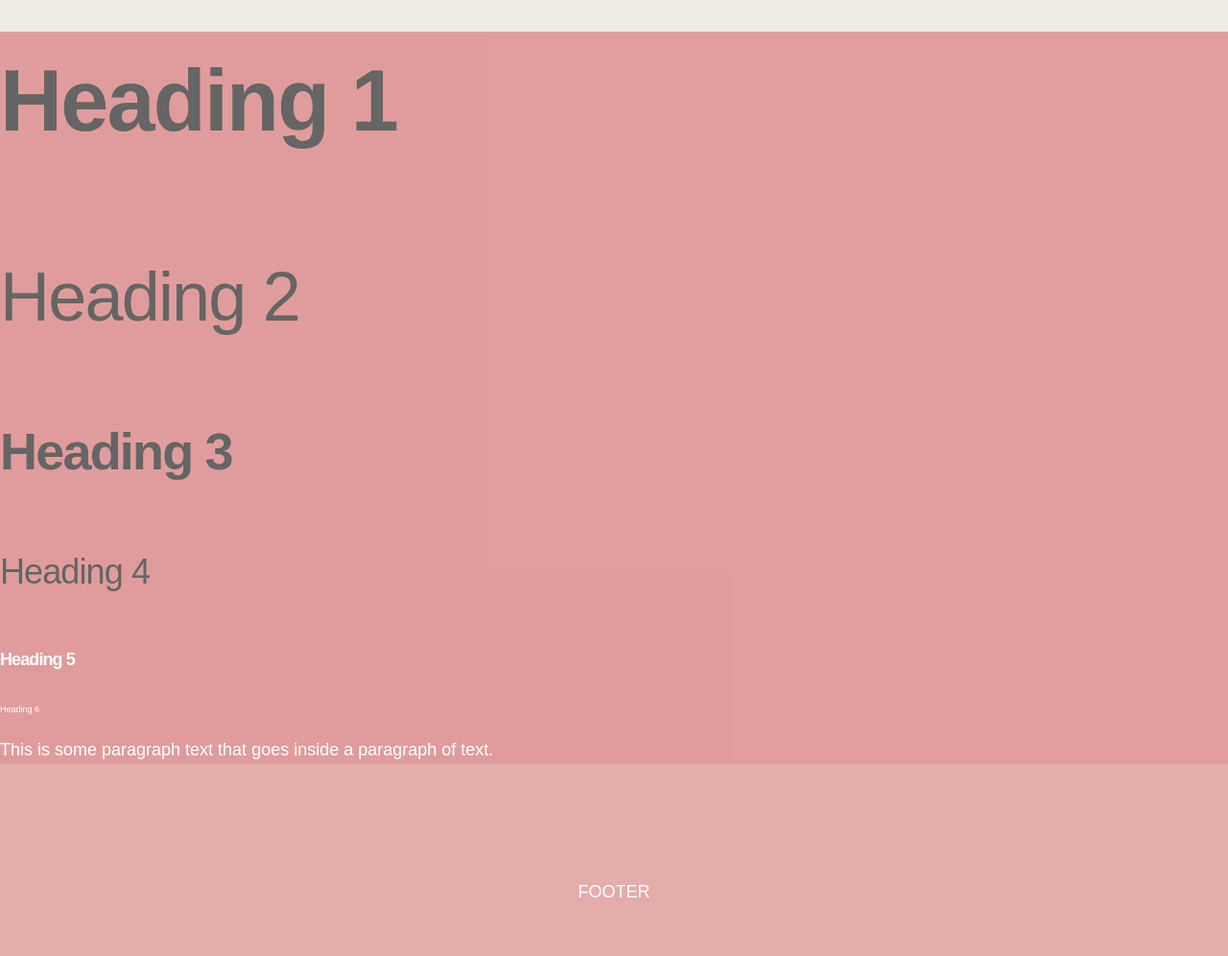
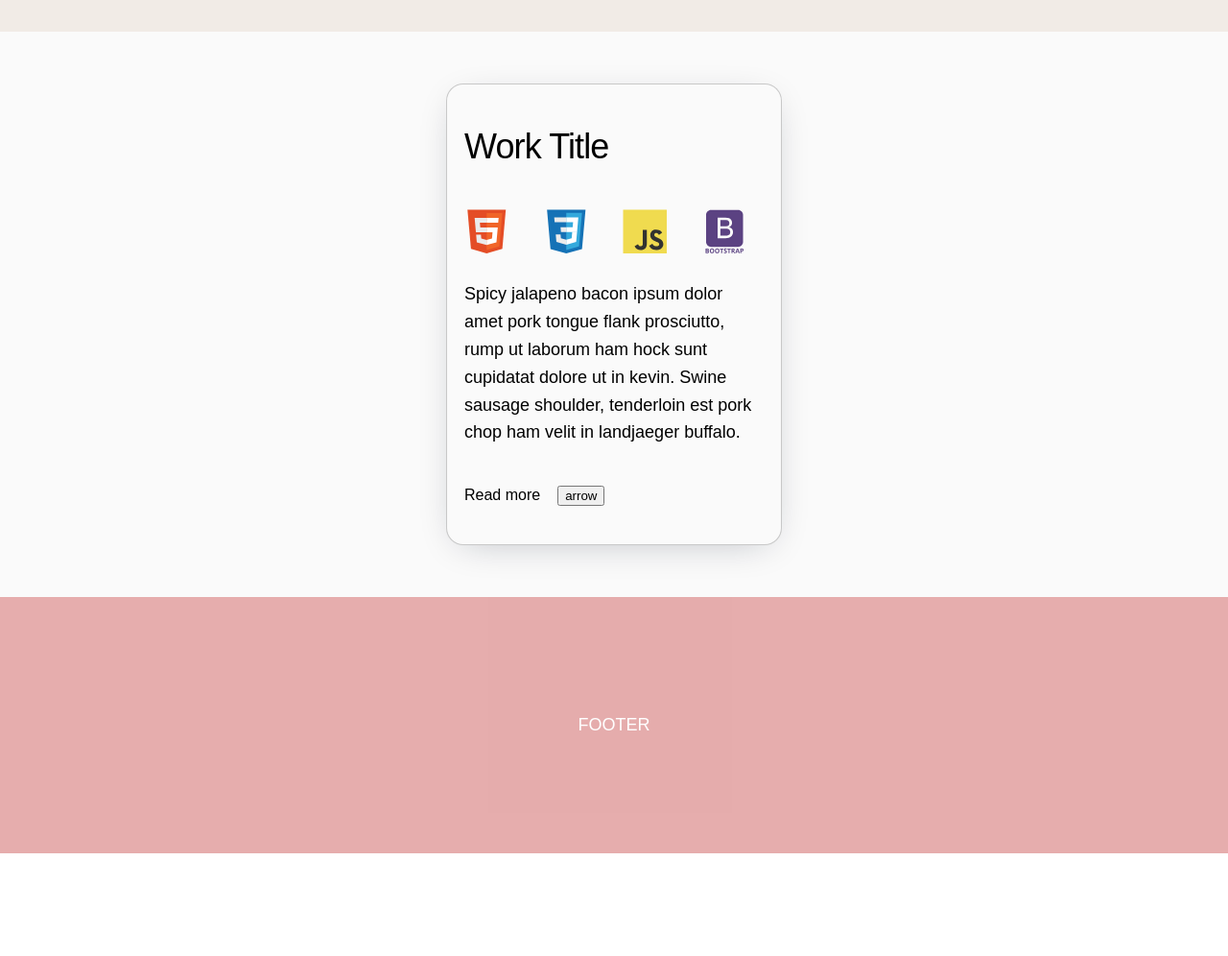
Before and after one commit to scott-wells/portfolio-v4, a Gatsby site: page / in a window 1280 px wide. Shown: the part 1440-2436 px from the top of the page at 96% size. After the commit the page ends 2329 px from the top, so only its background shows below. Built offline with nearby package versions, Linux system fonts and the light colour scheme; Gatsby itself is replaced by a stand-in of ours.

Commit message:
Styled card component.

```diff
--- a/src/components/Hero.js
+++ b/src/components/Hero.js
@@ -14,12 +14,12 @@ const Hero = () => {
               <img src={codepen} alt="codepen icon" style={{width: "20px"}}/>
             </a>
             <a href="https://github.com/scott-wells" target="_blank" rel="noreferrer">
-              <svg xmlns="http://www.w3.org/2000/svg" style={{width: "20px"}} fill="currentColor" class="bi bi-github" viewBox="0 0 16 16">
+              <svg xmlns="http://www.w3.org/2000/svg" style={{width: "20px"}} fill="currentColor" className="bi bi-github" viewBox="0 0 16 16">
                 <path d="M8 0C3.58 0 0 3.58 0 8c0 3.54 2.29 6.53 5.47 7.59.4.07.55-.17.55-.38 0-.19-.01-.82-.01-1.49-2.01.37-2.53-.49-2.69-.94-.09-.23-.48-.94-.82-1.13-.28-.15-.68-.52-.01-.53.63-.01 1.08.58 1.23.82.72 1.21 1.87.87 2.33.66.07-.52.28-.87.51-1.07-1.78-.2-3.64-.89-3.64-3.95 0-.87.31-1.59.82-2.15-.08-.2-.36-1.02.08-2.12 0 0 .67-.21 2.2.82.64-.18 1.32-.27 2-.27.68 0 1.36.09 2 .27 1.53-1.04 2.2-.82 2.2-.82.44 1.1.16 1.92.08 2.12.51.56.82 1.27.82 2.15 0 3.07-1.87 3.75-3.65 3.95.29.25.54.73.54 1.48 0 1.07-.01 1.93-.01 2.2 0 .21.15.46.55.38A8.012 8.012 0 0 0 16 8c0-4.42-3.58-8-8-8z"/>
               </svg>
             </a>
             <a href="https://www.linkedin.com/in/scott-wells-1a3119161/" target="_blank" rel="noreferrer">
-              <svg xmlns="http://www.w3.org/2000/svg" style={{width: "20px"}} fill="currentColor" class="bi bi-linkedin" viewBox="0 0 16 16">
+              <svg xmlns="http://www.w3.org/2000/svg" style={{width: "20px"}} fill="currentColor" className="bi bi-linkedin" viewBox="0 0 16 16">
                 <path d="M0 1.146C0 .513.526 0 1.175 0h13.65C15.474 0 16 .513 16 1.146v13.708c0 .633-.526 1.146-1.175 1.146H1.175C.526 16 0 15.487 0 14.854V1.146zm4.943 12.248V6.169H2.542v7.225h2.401zm-1.2-8.212c.837 0 1.358-.554 1.358-1.248-.015-.709-.52-1.248-1.342-1.248-.822 0-1.359.54-1.359 1.248 0 .694.521 1.248 1.327 1.248h.016zm4.908 8.212V9.359c0-.216.016-.432.08-.586.173-.431.568-.878 1.232-.878.869 0 1.216.662 1.216 1.634v3.865h2.401V9.25c0-2.22-1.184-3.252-2.764-3.252-1.274 0-1.845.7-2.165 1.193v.025h-.016a5.54 5.54 0 0 1 .016-.025V6.169h-2.4c.03.678 0 7.225 0 7.225h2.4z"/>
               </svg>
             </a>
--- a/src/components/Work.js
+++ b/src/components/Work.js
@@ -1,18 +1,29 @@
 // Imports //
 import * as React from "react"
+// icons
+import HtmlIcon from "../images/icons/HtmlIcon"
+import CssIcon from "../images/icons/CssIcon"
+import JavascriptIcon from "../images/icons/JavascriptIcon"
+import BootstrapIcon from "../images/icons/BootstrapIcon"
 
 
 // Render
 const Work = () => {
     return (
         <section className='section-work'>
-            <h1>Heading 1</h1>
-            <h2>Heading 2</h2>
-            <h3>Heading 3</h3>
-            <h4>Heading 4</h4>
-            <h5>Heading 5</h5>
-            <h6>Heading 6</h6>
-            <p>This is some paragraph text that goes inside a paragraph of text.</p>
+            <div className="work-container">
+                <div className="project">
+                    <h4>Work Title</h4>
+                    <div className="icons">
+                        <HtmlIcon></HtmlIcon>
+                        <CssIcon></CssIcon>
+                        <JavascriptIcon></JavascriptIcon>
+                        <BootstrapIcon></BootstrapIcon>
+                    </div>
+                    <p>Spicy jalapeno bacon ipsum dolor amet pork tongue flank prosciutto, rump ut laborum ham hock sunt cupidatat dolore ut in kevin. Swine sausage shoulder, tenderloin est pork chop ham velit in landjaeger buffalo.</p>
+                    <span>Read more</span><button type="button">arrow</button>
+                </div>
+            </div>
         </section>
     )
 }
--- a/src/sass/_base.scss
+++ b/src/sass/_base.scss
@@ -5,11 +5,21 @@
 
 /* Variables
 –––––––––––––––––––––––––––––––––––––––––––––––––– */
+// colors
 $darkGray: rgb(50, 50, 50);
 $gray: #868f92;
 $offWhite: #f3f3f3;
 $orangeDark: #220900;
 $blueaccent: rgb(7, 160, 221);
+// fonts
+$fontSize-0: 12px;
+$fontSize-1: 14px;
+$fontSize-3: 16px;
+$fontSize-4: 20px;
+$fontSize-5: 24px;
+$fontSize-6: 36px;
+$fontSize-7: 48px;
+// screen sizes
 $phone: 640px;
 $tablet: 768px;
 $desktop: 1024px;
--- a/src/sass/layout/_work.scss
+++ b/src/sass/layout/_work.scss
@@ -1,6 +1,38 @@
 .section-work {
-    background-color: indianred;
-    color: white;
-    opacity: .6;
-    min-height: 33.333vh;
+    padding: 3rem 0;
+    // background-color: #f1ebe6;
+    background-color: #fafafa;
+    .work-container {
+        display: grid;
+        grid-template-rows: 1fr;
+        grid-gap: 2rem;
+        align-items: center;
+        justify-items: center;
+        .project {
+            background-color: #fafafa;
+            border: 1px solid rgba(0, 0, 0, .2);
+            box-shadow: 0 8px 40px -16px rgb(12 22 44 / 32%);
+            max-width: 350px;
+            border-radius: 1rem;
+            padding: 2rem 1rem;
+            h4 {
+                margin-top: 0;
+                margin-bottom: 2rem;
+            }
+            .icons {
+                display: grid;
+                grid-template-columns: repeat(4, 1fr);
+                grid-gap: 0 1rem;
+                margin-bottom: 1rem;
+            }
+            p {
+                margin-bottom: 2rem;
+            }
+            span {
+                font-size: $fontSize-3;
+                font-weight: 400;
+                padding-right: 1rem;
+            }
+        }
+    }
 }
```
Also changed, not shown: README.md.
